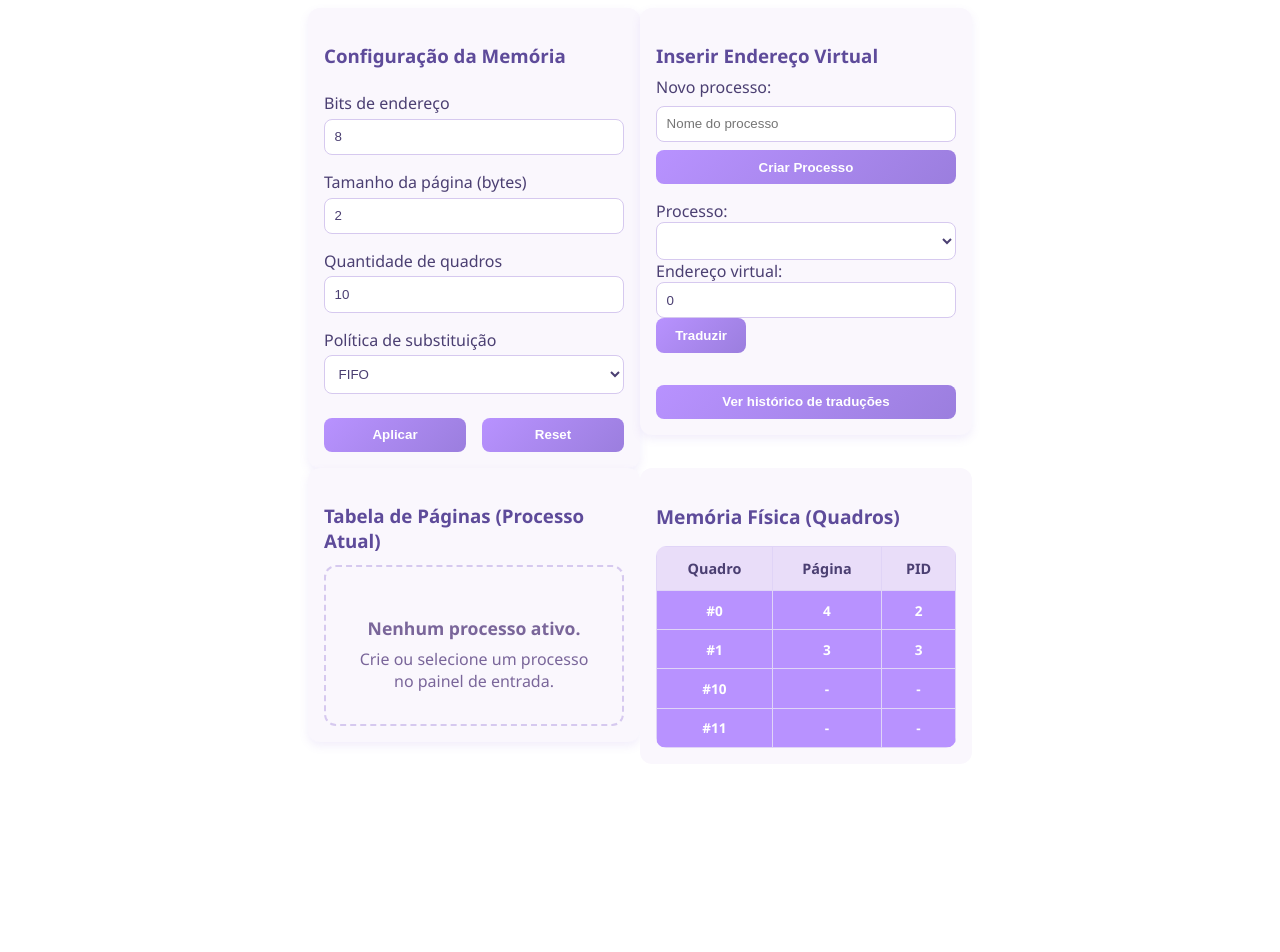
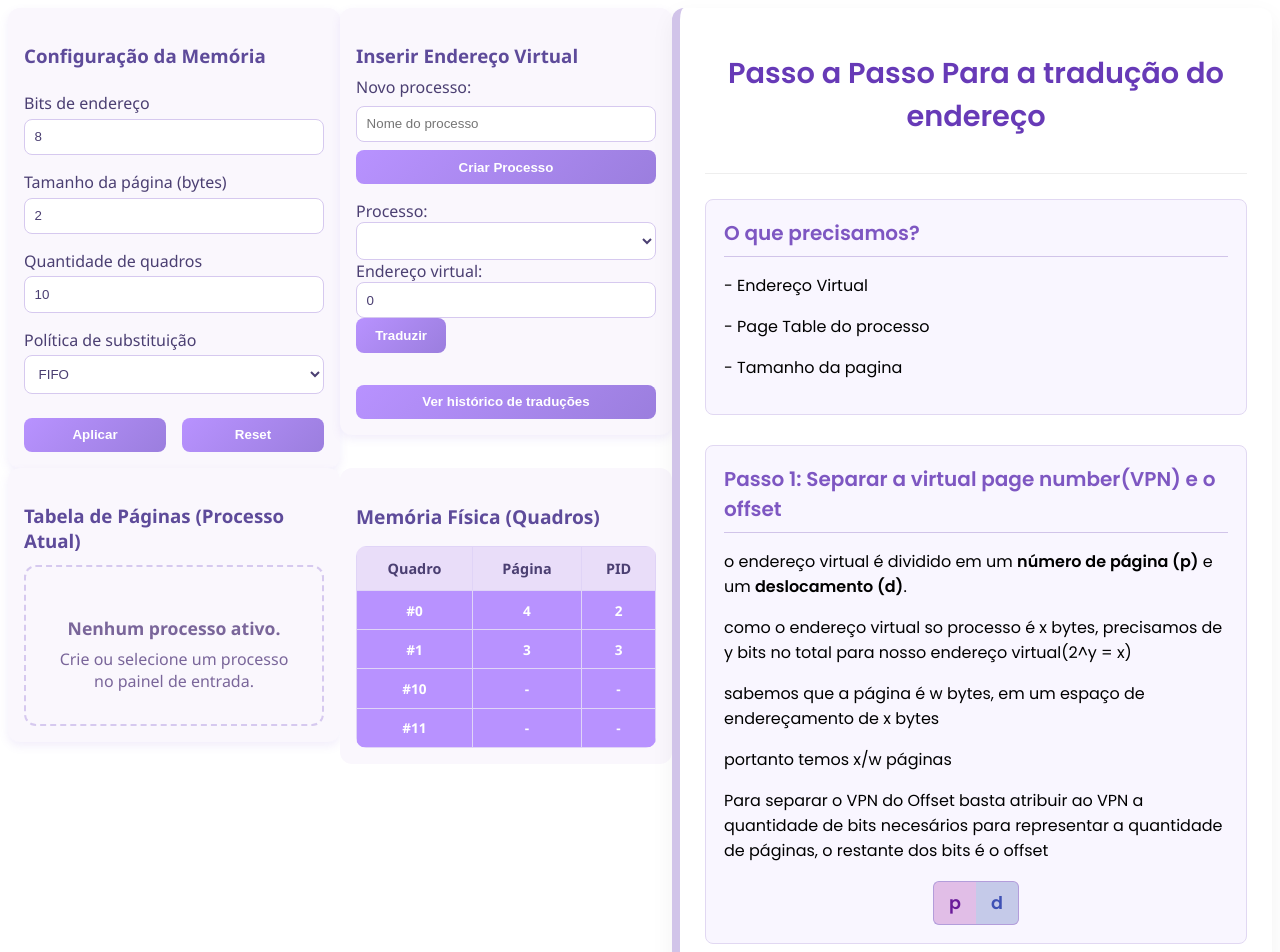
Before and after one commit to anapaulab3rto/address-translation-simulator, an Angular app: page / in a window 1280 px wide. Shown: the top 952 px of the page. Before the commit the page ends 800 px from the top, so only its background shows below. Built offline with nearby package versions, Linux system fonts and the light colour scheme.

Commit message:
feat: esboço componente de passo a passo da tradução

```diff
--- a/src/app/app.component.html
+++ b/src/app/app.component.html
@@ -1,3 +1,4 @@
+<div class="page">
   <div class="container">
     <section>
       <div class="config">
@@ -33,3 +34,8 @@
       <app-memory-view [pageFrames]="memoryFrames"></app-memory-view>
     </section>
   </div>
+  <div class="container">
+    <app-step-by-step-guide></app-step-by-step-guide>
+  </div>
+
+</div>
--- a/src/app/app.component.scss
+++ b/src/app/app.component.scss
@@ -1,3 +1,6 @@
+.page {
+  display: flex;
+}
 .conatiner {
   display: flex;
   flex-direction: column;
--- a/src/app/app.component.ts
+++ b/src/app/app.component.ts
@@ -5,10 +5,11 @@ import { InputAddress } from './feature/input-address/input-address.component';
 import { MemoryView } from './feature/memory-view/memory-view.component';
 import { PageTable } from './feature/page-table/page-table.component';
 import { MemoryService } from './service/memory.service';
+import { StepByStepGuideComponent } from './feature/step-by-step-guide/step-by-step-guide.component';
 
 @Component({
   selector: 'app-root',
-  imports: [FormsModule, InputAddress, MemoryView, PageTable],
+  imports: [FormsModule, InputAddress, MemoryView, PageTable, StepByStepGuideComponent],
   templateUrl: './app.component.html',
   styleUrl: './app.component.scss'
 })
--- /dev/null
+++ b/src/app/feature/step-by-step-guide/step-by-step-guide.component.html
@@ -0,0 +1,44 @@
+
+    <div class="container">
+        <header>
+            <h1>Passo a Passo Para a tradução do endereço</h1>
+        </header>
+        <main>
+            <section class="step">
+              <h2>O que precisamos?</h2>
+              <p>- Endereço Virtual</p>
+              <p>- Page Table do processo</p>
+              <p>- Tamanho da pagina</p>
+            </section>
+            <section class="step">
+                <h2>Passo 1: Separar a virtual page number(VPN) e o offset</h2>
+                <p>o endereço virtual é dividido em um <strong>número de página (p)</strong> e um <strong>deslocamento (d)</strong>.</p>
+                <p>como o endereço virtual so processo é x bytes, precisamos de y bits no total para nosso endereço virtual(2^y = x)</p>
+                <p>sabemos que a página é w bytes, em um espaço de endereçamento de x bytes</p>
+                <p>portanto temos x/w páginas</p>
+                <p>Para separar o VPN do Offset basta atribuir ao VPN a quantidade de bits necesários para representar a quantidade de páginas, o restante dos bits é o offset</p>
+                <div class="address-visual">
+                    <div class="address-part page-number">p</div>
+                    <div class="address-part offset">d</div>
+                </div>
+            </section>
+            <section class="step">
+                <h2>Passo 2: Verificar em que frame o page está armazenada</h2>
+                <p>Acessamos o pageTable pelo VPN e verificamos o PageFrameNumber onde a Page está armazenada na memória</p>
+                <div class="flow-diagram">
+                    <div class="element">Endereço Virtual</div>
+                    <div class="arrow">&rarr;</div>
+                    <div class="element table">Tabela de Páginas</div>
+                </div>
+            </section>
+
+            <section class="step">
+                <h2>Passo 3: Formação do Endereço Físico</h2>
+                <p>O número do frame (f) é combinado com o deslocamento (d) original para formar o endereço físico final.</p>
+                 <div class="address-visual">
+                    <div class="address-part frame-number">f</div>
+                    <div class="address-part offset">d</div>
+                </div>
+            </section>
+        </main>
+    </div>
--- /dev/null
+++ b/src/app/feature/step-by-step-guide/step-by-step-guide.component.scss
@@ -0,0 +1,115 @@
+@import url('https://fonts.googleapis.com/css2?family=Poppins:wght@300;400;600&display=swap');
+
+body {
+    font-family: 'Poppins', sans-serif;
+    background-color: #f3e8ff; /* Lavanda muito claro */
+    color: #4a4a4a;
+    line-height: 1.5; /* Ligeiramente menor para acompanhar a fonte */
+    margin: 0;
+    padding: 15px; /* Padding menor */
+    display: flex;
+    justify-content: center;
+    align-items: center;
+    min-height: 100vh;
+    font-size: 0.9em; /* Tamanho da fonte base reduzido */
+}
+
+.container {
+  font-family: 'Poppins', sans-serif;
+    max-width: 700px; /* Largura máxima do container reduzida */
+    background-color: #ffffff;
+    padding: 25px; /* Padding do container reduzido */
+    border-radius: 12px; /* Borda levemente menor */
+    box-shadow: 0 8px 25px rgba(0, 0, 0, 0.05);
+    border-left: 8px solid #d1c4e9; /* Borda lateral menor */
+}
+
+header {
+    text-align: center;
+    border-bottom: 1px solid #eee; /* Borda mais fina */
+    padding-bottom: 15px; /* Padding menor */
+    margin-bottom: 25px; /* Margem menor */
+}
+
+header h1 {
+    color: #673ab7;
+    font-weight: 600;
+    font-size: 1.8em; /* Título principal reduzido */
+}
+
+header p {
+    font-size: 0.95em; /* Fonte do parágrafo do cabeçalho reduzida */
+    color: #887a9e;
+}
+
+.step {
+    margin-bottom: 30px; /* Margem entre passos reduzida */
+    padding: 18px; /* Padding do card de passo reduzido */
+    background-color: #f9f6ff;
+    border-radius: 8px; /* Borda do card de passo reduzida */
+    border: 1px solid #e1d8f2;
+}
+
+.step h2 {
+    color: #7e57c2;
+    margin-top: 0;
+    font-size: 1.25em; /* Título do passo reduzido */
+    border-bottom: 1px solid #d1c4e9; /* Borda mais fina */
+    padding-bottom: 8px; /* Padding menor */
+    margin-bottom: 12px; /* Margem menor */
+}
+
+.address-visual, .flow-diagram {
+    display: flex;
+    justify-content: center;
+    align-items: center;
+    margin-top: 18px; /* Margem menor */
+    font-size: 1.1em; /* Fonte dos elementos visuais reduzida */
+    font-weight: 600;
+}
+
+.address-part, .element, .arrow {
+    padding: 8px 15px; /* Padding dos elementos visuais reduzido */
+    border-radius: 6px; /* Borda dos elementos visuais reduzida */
+    text-align: center;
+}
+
+.address-part {
+    border: 1px solid #b39ddb; /* Borda mais fina */
+}
+
+.page-number {
+    background-color: #e1bee7;
+    color: #6a1b9a;
+}
+
+.offset {
+    background-color: #c5cae9;
+    color: #3f51b5;
+    border-left: none;
+    border-top-left-radius: 0;
+    border-bottom-left-radius: 0;
+}
+
+.page-number {
+    border-right: none;
+    border-top-right-radius: 0;
+    border-bottom-right-radius: 0;
+}
+
+.frame-number {
+     background-color: #d1c4e9;
+     color: #512da8;
+     border: 1px solid #9575cd; /* Borda mais fina */
+}
+
+.flow-diagram .element {
+    background-color: #ede7f6;
+    border: 1px dashed #b39ddb; /* Borda mais fina */
+}
+
+.arrow {
+    font-size: 1.8em; /* Tamanho da seta reduzido */
+    color: #9575cd;
+    margin: 0 12px; /* Margem da seta reduzida */
+}
```
Also changed, not shown: src/app/feature/step-by-step-guide/step-by-step-guide.component.ts (added, +11 -0 lines). Lines whose indentation alone changed are shown as unchanged.
